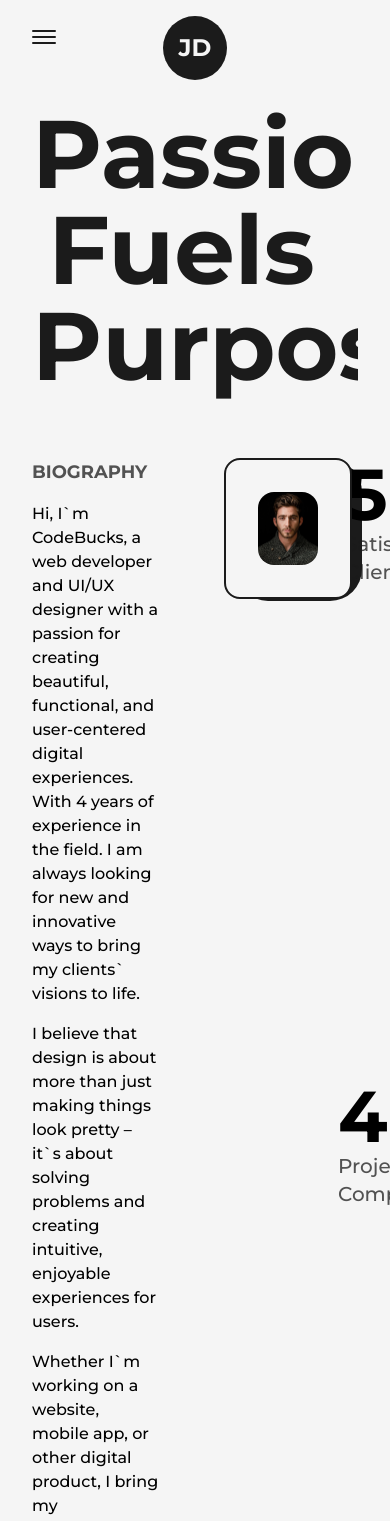
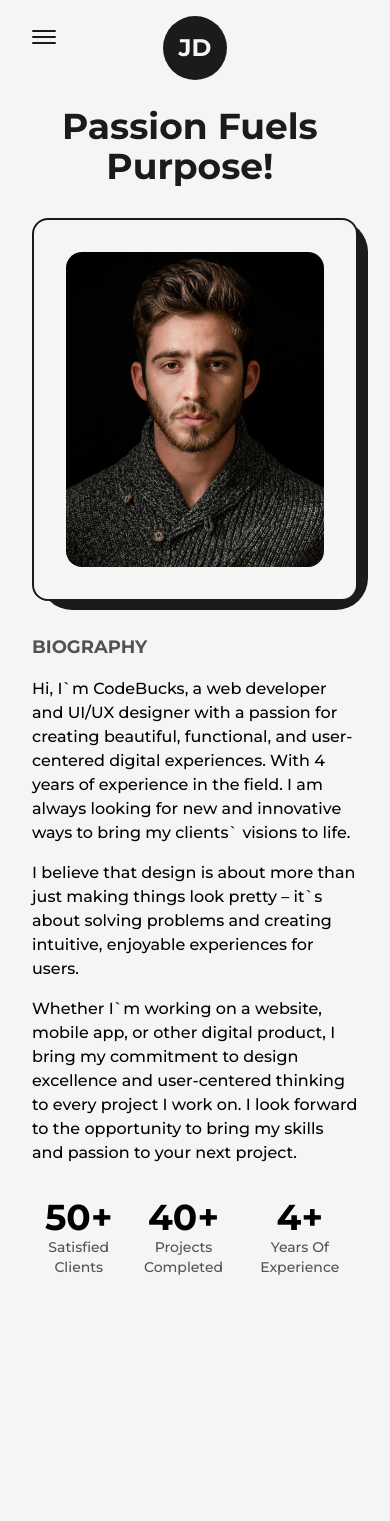
Before and after one commit to Avijit-Sarkar/Next.js-portfolio-bucks, a Next.js app: page /about in a window 390 px wide. Shown: the top 1521 px of the page. Built offline with nearby package versions, Linux system fonts and the light colour scheme.

Commit message:
making the about page responsive

```diff
--- a/src/pages/about.js
+++ b/src/pages/about.js
@@ -41,9 +41,12 @@
       </Head>
       <main className="flex w-full flex-col items-center justify-center dark:text-light">
         <Layout className="pt-16">
-          <AnimatedText text={"Passion Fuels Purpose!"} className="mb-16" />
-          <div className="grid w-full grid-cols-8 gap-16">
-            <div className="col-span-3 flex flex-col items-start justify-start">
+          <AnimatedText
+            text={"Passion Fuels Purpose!"}
+            className="mb-16 lg:!text-7xl sm:!text-6xl xs:!text-4xl sm:mb-8"
+          />
+          <div className="grid w-full grid-cols-8 gap-16 sm:gap-8">
+            <div className="col-span-3 flex flex-col items-start justify-start xl:col-span-4 md:col-span-8 md:order-2">
               <h2 className="mb-4 text-lg font-bold uppercase text-dark/75 dark:text-light/75">
                 Biography
               </h2>
@@ -69,7 +72,7 @@
                 your next project.
               </p>
             </div>
-            <div className="col-span-3 relative h-max rounded-2xl border-2 border-solid border-dark bg-light p-8 dark:bg-dark dark:border-light">
+            <div className="col-span-3 relative h-max rounded-2xl border-2 border-solid border-dark bg-light p-8 dark:bg-dark dark:border-light xl:col-span-4 md:order-1 md:col-span-8">
               <div className="absolute top-0 -right-3 -z-10 w-[102%] h-[103%] rounded-[2rem] bg-dark dark:bg-light" />
               <Image
                 src={profilePic}
@@ -82,28 +85,28 @@
               />
             </div>
 
-            <div className="col-span-2 flex flex-col items-end justify-between">
-              <div className="flex flex-col items-end justify-center">
-                <span className="inline-block text-7xl font-bold">
+            <div className="col-span-2 flex flex-col items-end justify-between xl:col-span-8 xl:flex-row xl:items-center  md:order-3">
+              <div className="flex flex-col items-end justify-center xl:items-center">
+                <span className="inline-block text-7xl font-bold md:text-6xl sm:text-5xl xs:text-4xl">
                   <AnimatedNumbers value={50} />+
                 </span>
-                <h2 className="text-xl font-medium capitalize text-dark/75 dark:text-light/75">
+                <h2 className="text-xl font-medium capitalize text-dark/75 dark:text-light/75 xl:text-center md:text-lg sm:text-base xs:text-sm">
                   satisfied clients
                 </h2>
               </div>
-              <div className="flex flex-col items-end justify-center">
-                <span className="inline-block text-7xl font-bold">
+              <div className="flex flex-col items-end justify-center xl:items-center">
+                <span className="inline-block text-7xl font-bold md:text-6xl sm:text-5xl xs:text-4xl">
                   <AnimatedNumbers value={40} />+
                 </span>
-                <h2 className="text-xl font-medium capitalize text-dark/75 dark:text-light/75">
+                <h2 className="text-xl font-medium capitalize text-dark/75 dark:text-light/75 xl:text-center md:text-lg sm:text-base xs:text-sm">
                   projects completed
                 </h2>
               </div>
-              <div className="flex flex-col items-end justify-center">
-                <span className="inline-block text-7xl font-bold">
+              <div className="flex flex-col items-end justify-center xl:items-center">
+                <span className="inline-block text-7xl font-bold md:text-6xl sm:text-5xl xs:text-4xl">
                   <AnimatedNumbers value={4} />+
                 </span>
-                <h2 className="text-xl font-medium capitalize text-dark/75 dark:text-light/75">
+                <h2 className="text-xl font-medium capitalize text-dark/75 dark:text-light/75 xl:text-center md:text-lg sm:text-base xs:text-sm">
                   years of experience
                 </h2>
               </div>
```
